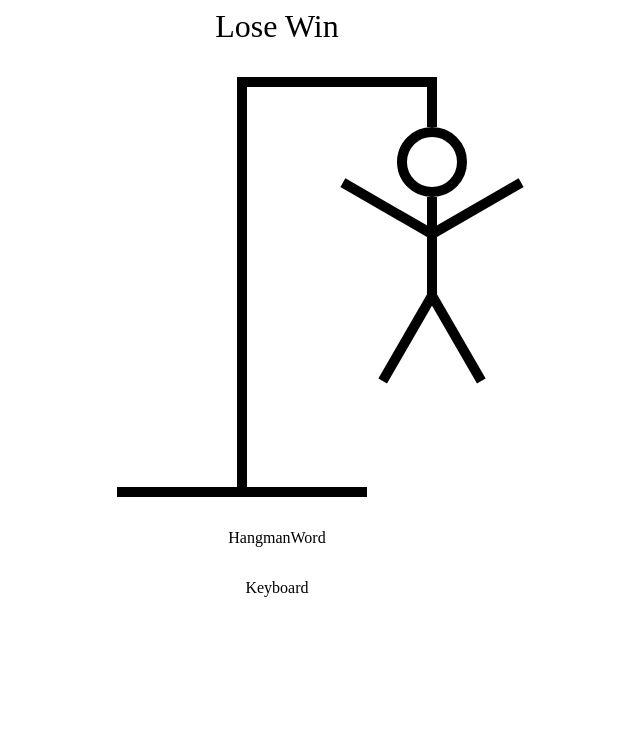
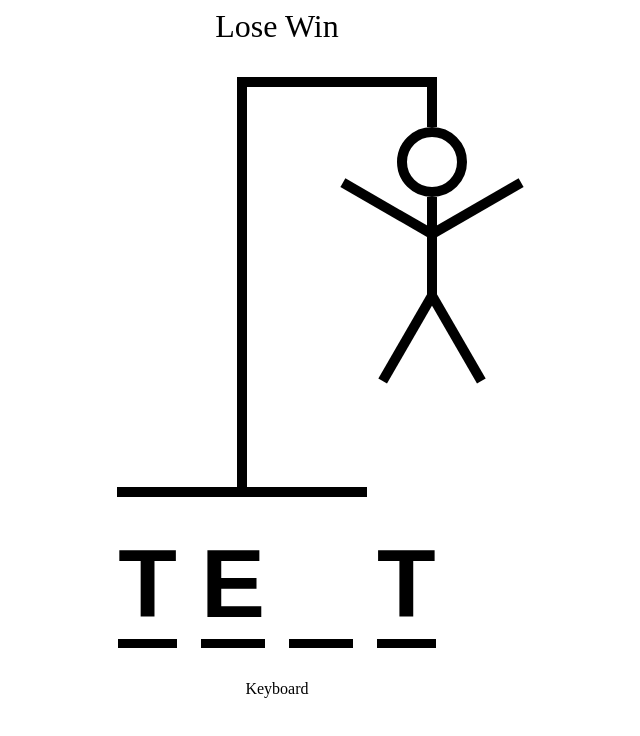
Before and after one commit to rachelwong/hangman-react, a React (Vite) app: page / in a window 1280 px wide. Shown: the top 736 px of the page, without its empty margins (363-1003 px from the left). Built offline with nearby package versions, Linux system fonts and the light colour scheme.

Commit message:
feat: added word component

```diff
--- a/src/components/HangmanWord.tsx
+++ b/src/components/HangmanWord.tsx
@@ -1,8 +1,15 @@
 import React from 'react'
 
 const HangmanWord = () => {
+  const word = 'test'
+  const guessedLetters = ["t", "e", "g"]
   return (
-    <div>HangmanWord</div>
+    <div style={{ display: 'flex', gap: '.25em', fontSize: '6rem', textTransform: 'uppercase', fontWeight: "bold", fontFamily: "arial" }}>
+      {word.split("").map((letter, index) => (
+        <span style={{ borderBottom: ".1em solid black" }} key={ index }>
+          <span style={{visibility: guessedLetters.includes(letter) ? "visible" : "hidden"}}>{letter}</span></span>
+      )) }
+    </div>
   )
 }
 
```
